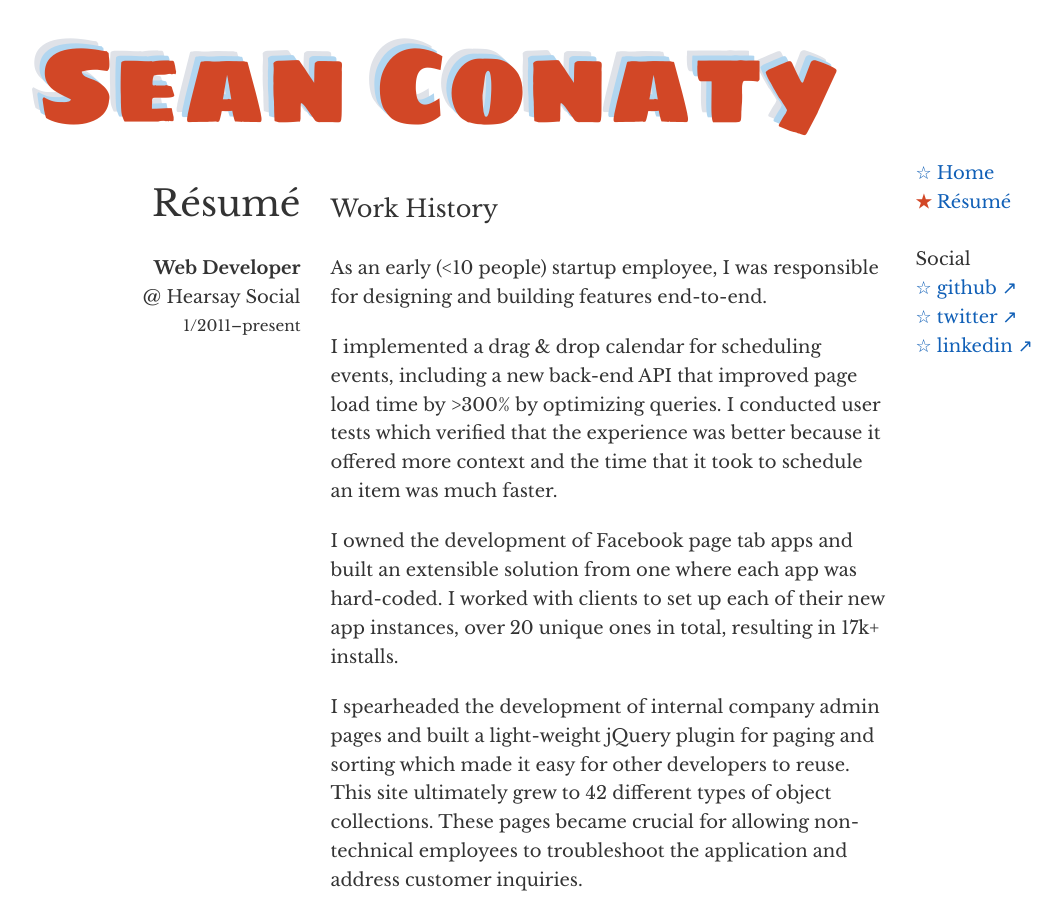
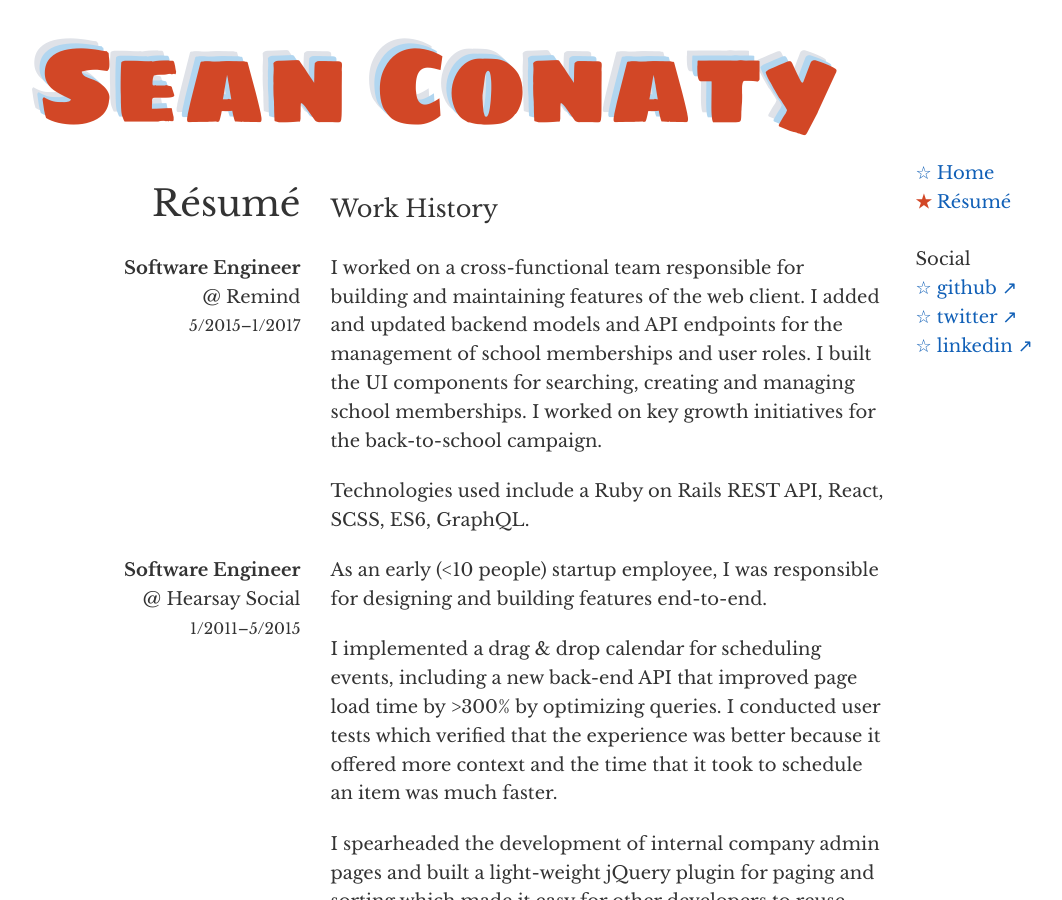
Before and after one commit to seanconaty/seanconaty.github.com, a Jekyll site: the page built from resume.html, in a window 1280 px wide and 900 px high. Shown: the whole window, without its empty margins (32-1094 px from the left). Built offline with Jekyll 4.4.1, drawn with Linux system fonts in a browser that asks for light colours; nearby versions of some CDN libraries.

Commit message:
update resume

```diff
--- a/resume.html
+++ b/resume.html
@@ -10,19 +10,31 @@ title: Résumé
         <h3>Work History</h3>
     </div>
 </div>
+<div class="row">
+    <div class="col-md-4 job-title">
+        <b>Software Engineer</b><br>
+        @ Remind<br>
+        <small>5/2015–1/2017</small><br>
+    </div>
+    <div class="col-md-8">
+        <p>
+        I worked on a cross-functional team responsible for building and maintaining features of the web client. I added and updated backend models and API endpoints for the management of school memberships and user roles. I built the UI components for searching, creating and managing school memberships. I worked on key growth initiatives for the back-to-school campaign.
+        </p><p>
+        Technologies used include a Ruby on Rails REST API, React, SCSS, ES6, GraphQL.
+        </p>
+    </div>
+</div>
 <div class="row job">
     <div class="col-md-4 job-title">
-        <b>Web Developer</b><br>
+        <b>Software Engineer</b><br>
         @ Hearsay Social<br>
-        <small>1/2011–present</small><br>
+        <small>1/2011–5/2015</small><br>
     </div>
     <div class="col-md-8">
         <p>
         As an early (&lt;10 people) startup employee, I was responsible for designing and building features end-to-end.
         </p><p>
         I implemented a drag &amp; drop calendar for scheduling events, including a new back-end API that improved page load time by &gt;300% by optimizing queries. I conducted user tests which verified that the experience was better because it offered more context and the time that it took to schedule an item was much faster.
-        </p><p>
-        I owned the development of Facebook page tab apps and built an extensible solution from one where each app was hard-coded. I worked with clients to set up each of their new app instances, over 20 unique ones in total,  resulting in 17k+ installs.
         </p><p>
         I spearheaded the development of internal company admin pages and built a light-weight jQuery plugin for paging and sorting which made it easy for other developers to reuse. This site ultimately grew to 42 different types of object collections. These pages became crucial for allowing non-technical employees to troubleshoot the application and address customer inquiries.
         </p><p>
```
Also changed, not shown: 1 other file.
